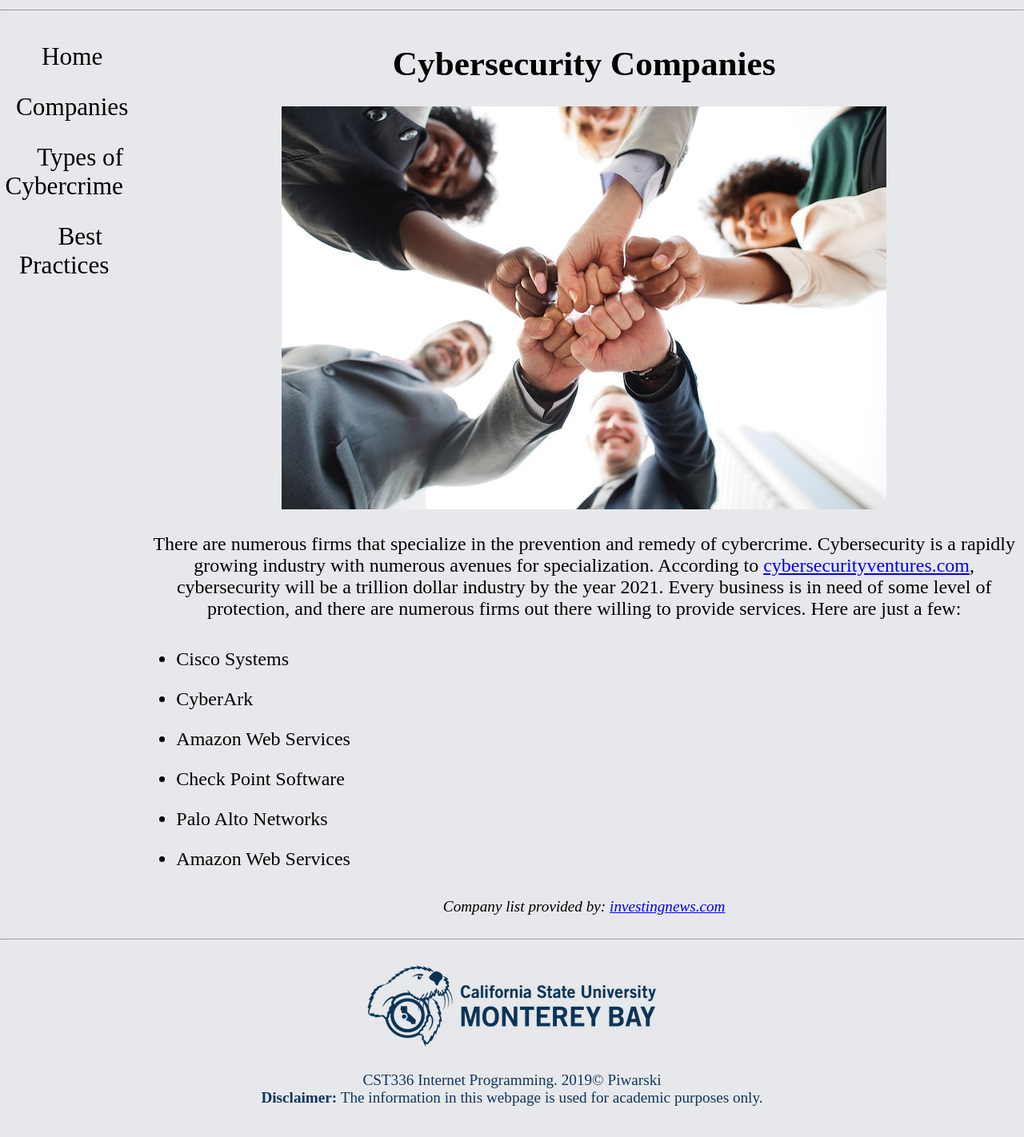
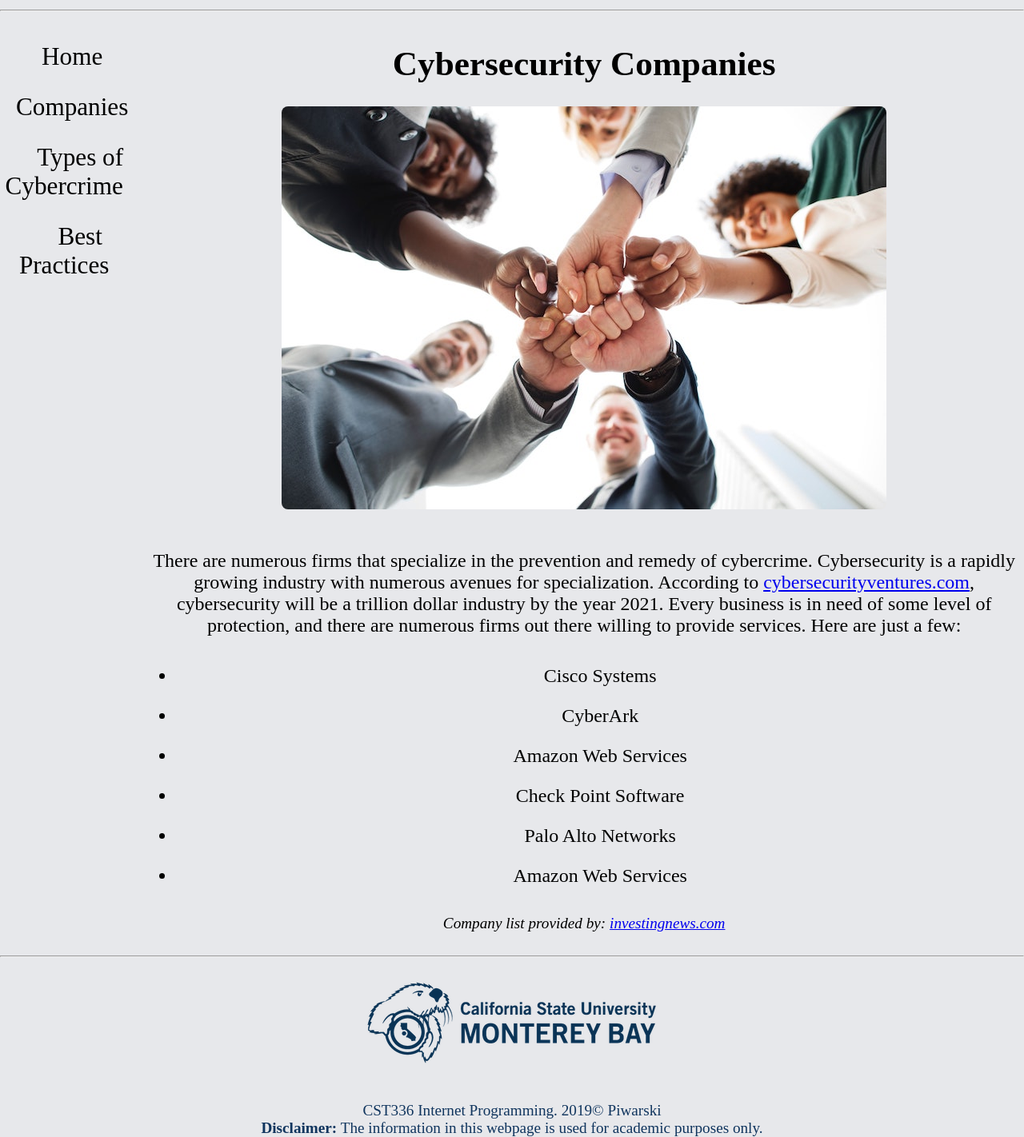
Before and after one commit to evilmurries/cst336-hw1, a PHP site: page /firms.php in a window 1280 px wide. Shown: the part 224-1646 px from the top of the page at 80% size. Before the commit the page ends 1607 px from the top, so only its background shows below. Run offline with PHP 8.4, Linux system fonts and the light colour scheme; some web fonts are replaced.

Commit message:
more rules

```diff
--- a/css/styles.css
+++ b/css/styles.css
@@ -45,7 +45,6 @@ h1 {
 
 section {
     font-size: 1em;
-    text-align: left;
 }
 
 ul {
@@ -60,7 +59,10 @@ li {
 }
 
 img {
-    justify-content: center;
+    display: block;
+    margin-left: auto;
+    margin-right: auto;
+    border-radius: 8px;
 }
 
 .cybercrime {
@@ -73,7 +75,7 @@ img {
 }
 
 #companies {
-    justify-content: center;
+    text-align: center;
 }
 
 #reference {
```
